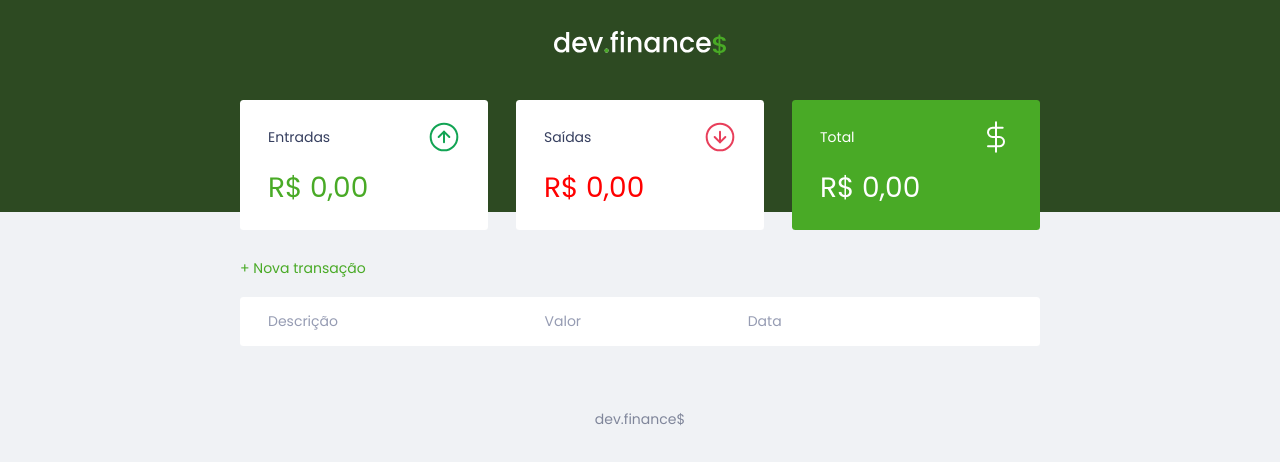
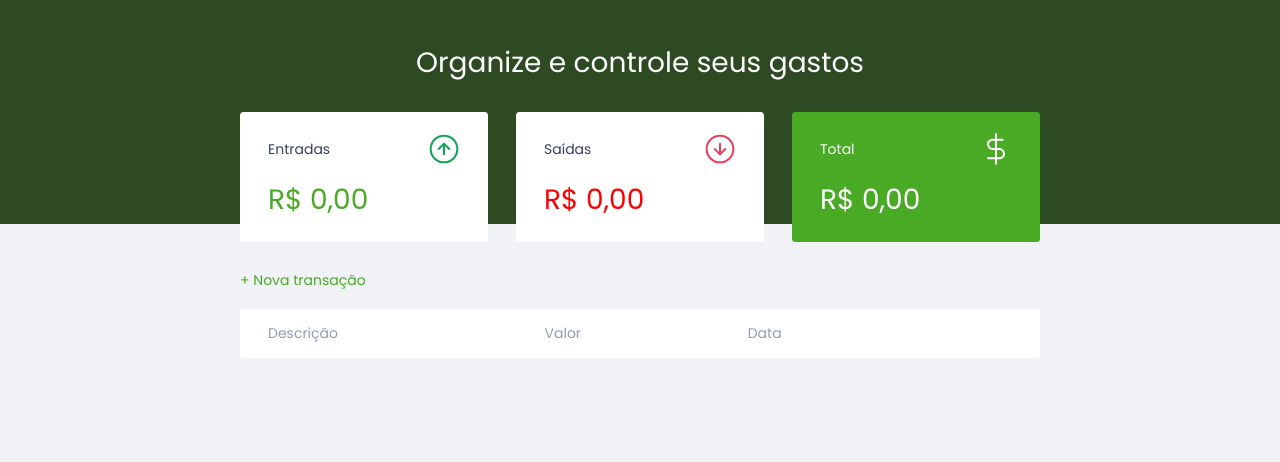
Before and after one commit to Geelpa/Finances, a plain HTML site: page index.html in a window 1280 px wide. Drawn offline with Linux system fonts and the light colour scheme.

Commit message:
personal changes

```diff
--- a/index.html
+++ b/index.html
@@ -14,7 +14,7 @@
 
 <body>
     <header>
-        <img src="./assets/logo.svg" alt="Logo Dev Finance">
+        <h1>Organize e controle seus gastos</h1>
     </header>
 
     <main class="container">
@@ -134,7 +134,7 @@
     </div>
 
 
-    <footer><p>dev.finance$</p></footer>
+    <footer><p></p></footer>
 
     <script src="./script.js"></script>
 </body>
--- a/style.css
+++ b/style.css
@@ -113,7 +113,11 @@ header img {
 
     font-weight: 100;
 }
-
+h1 {
+    color: #fff;
+    font-family: 'Poppins', sans-serif;
+    font-weight: 400;
+}
 
 /* = BALANCE ============ */
 #balance {
@@ -304,4 +308,5 @@ footer p{
         grid-template-columns: 1fr 1fr 1fr;
         gap: 2rem;
     }
+
 }
```
